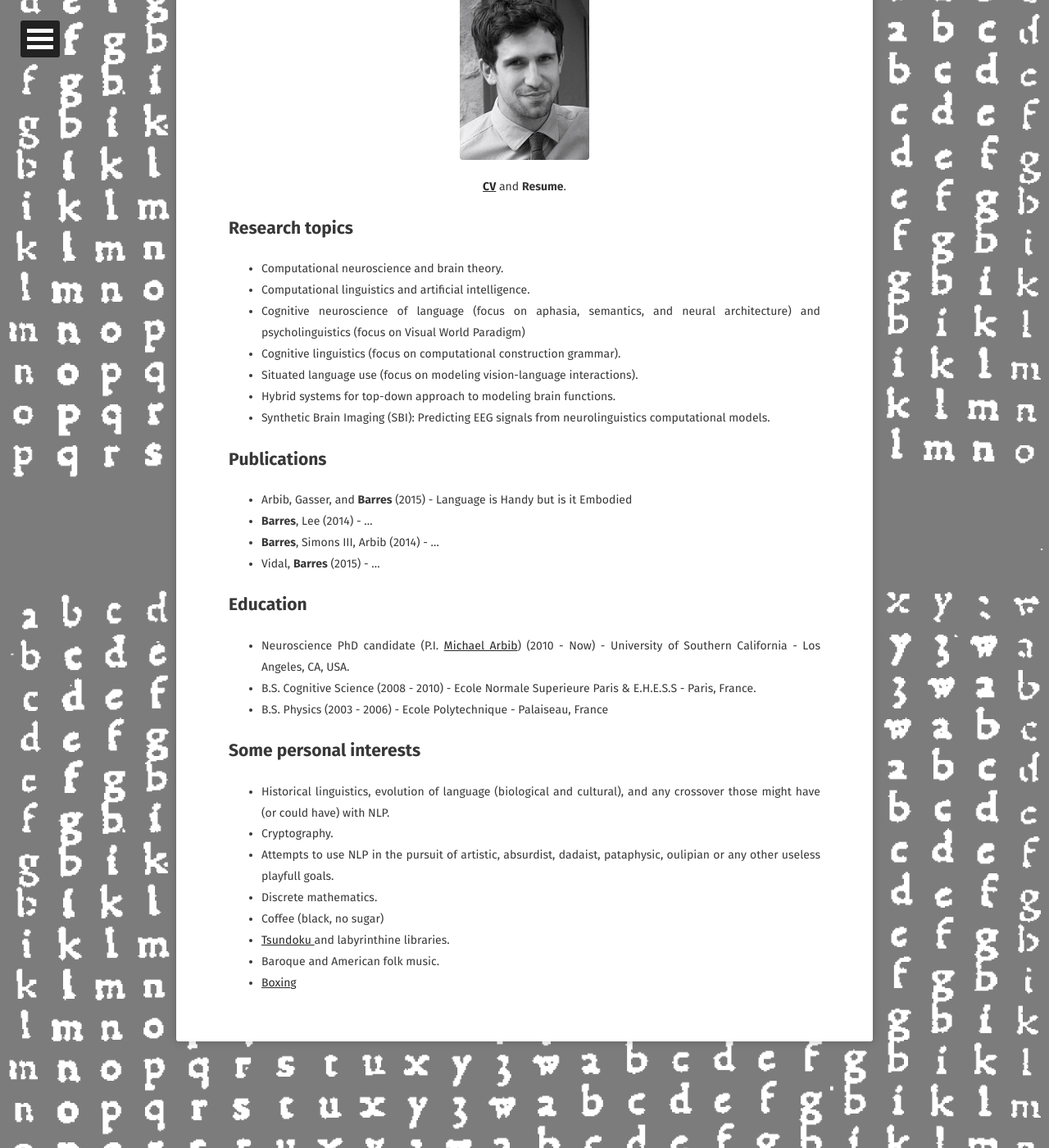
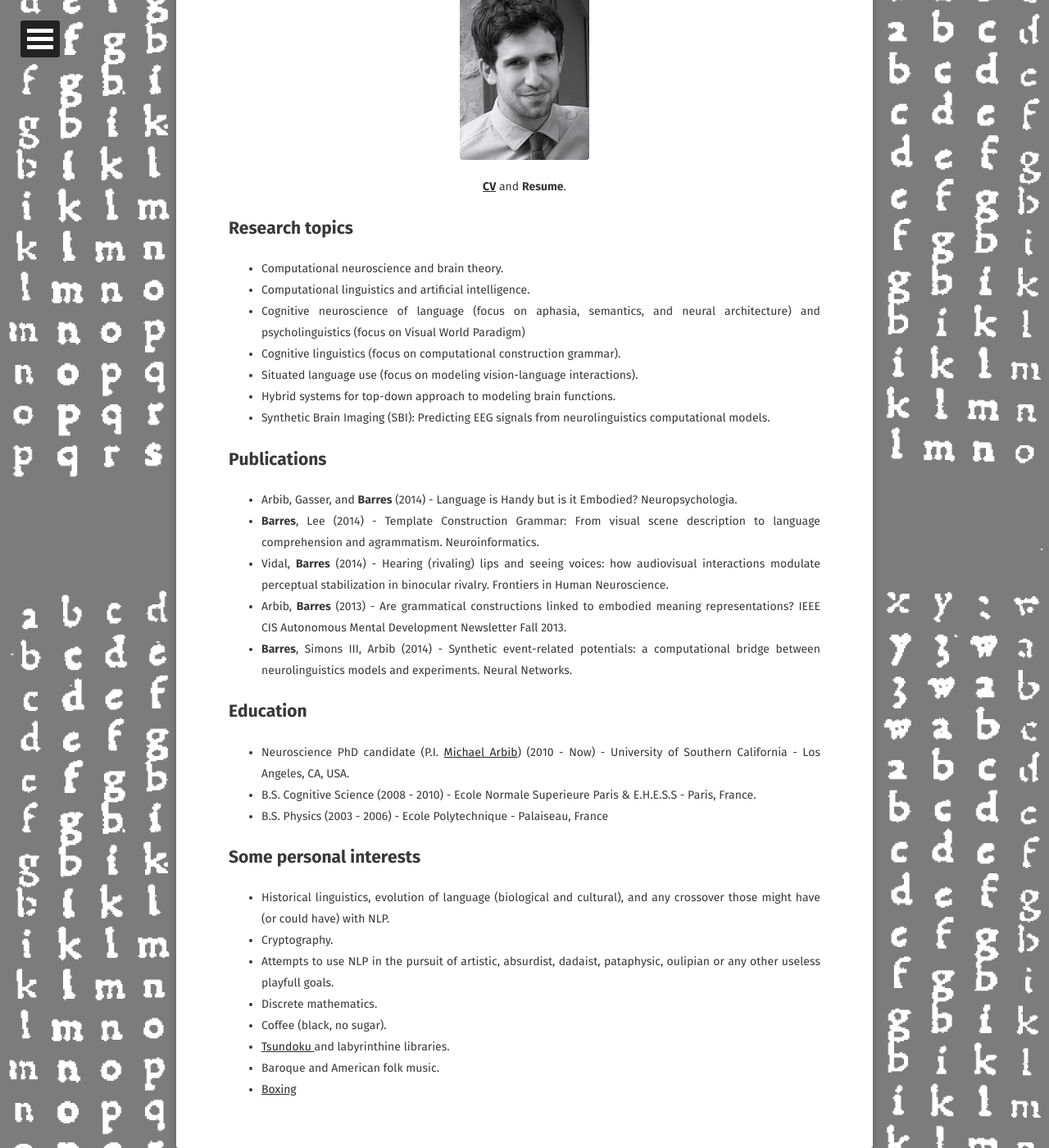
Before and after one commit to victorbarres/victorbarres.github.io, a Jekyll site: the page built from about/index.md, in a window 1280 px wide and 1400 px high, scrolled down 316 px. Shown: the whole window at 82% size. Built offline with Jekyll 4.4.1, drawn with Linux system fonts in a browser that asks for light colours; some web fonts are replaced.

Commit message:
changed about

```diff
--- a/about/index.md
+++ b/about/index.md
@@ -24,10 +24,11 @@ comments: false
 * Synthetic Brain Imaging (SBI): Predicting EEG signals from neurolinguistics computational models.
 
 ## Publications
-* Arbib, Gasser, and <b>Barres</b> (2015) - Language is Handy but is it Embodied
-* <b>Barres</b>, Lee (2014) - ...
-* <b>Barres</b>, Simons III, Arbib (2014) - ...
-* Vidal, <b>Barres</b> (2015) - ...
+* Arbib, Gasser, and <b>Barres</b> (2014) - Language is Handy but is it Embodied? Neuropsychologia.
+* <b>Barres</b>, Lee (2014) - Template Construction Grammar: From visual scene description to language comprehension and agrammatism. Neuroinformatics.
+* Vidal, <b>Barres</b> (2014) - Hearing (rivaling) lips and seeing voices: how audiovisual interactions modulate perceptual stabilization in binocular rivalry. Frontiers in Human Neuroscience.
+* Arbib, <b>Barres</b> (2013) - Are grammatical constructions linked to embodied meaning representations? IEEE CIS Autonomous Mental Development Newsletter Fall 2013.
+* <b>Barres</b>, Simons III, Arbib (2014) - Synthetic event-related potentials: a computational bridge between neurolinguistics models and experiments. Neural Networks.
 
 ## Education
 * Neuroscience PhD candidate (P.I. <a href="https://scholar.google.com/citations?user=it1vhYAAAAAJ&hl=en">Michael Arbib</a>)  (2010 - Now) - University of Southern California - Los Angeles, CA, USA.
@@ -39,7 +40,7 @@ comments: false
 * Cryptography.
 * Attempts to use NLP in the pursuit of artistic, absurdist, dadaist, pataphysic, oulipian or any other useless playfull goals.
 * Discrete mathematics.
-* Coffee (black, no sugar)
+* Coffee (black, no sugar).
 * <a href="https://en.wikipedia.org/wiki/Tsundoku"> Tsundoku </a> and labyrinthine libraries.
 * Baroque and American folk music.
 * <a href="http://www.cultureboxe.com/">Boxing</a>
```
